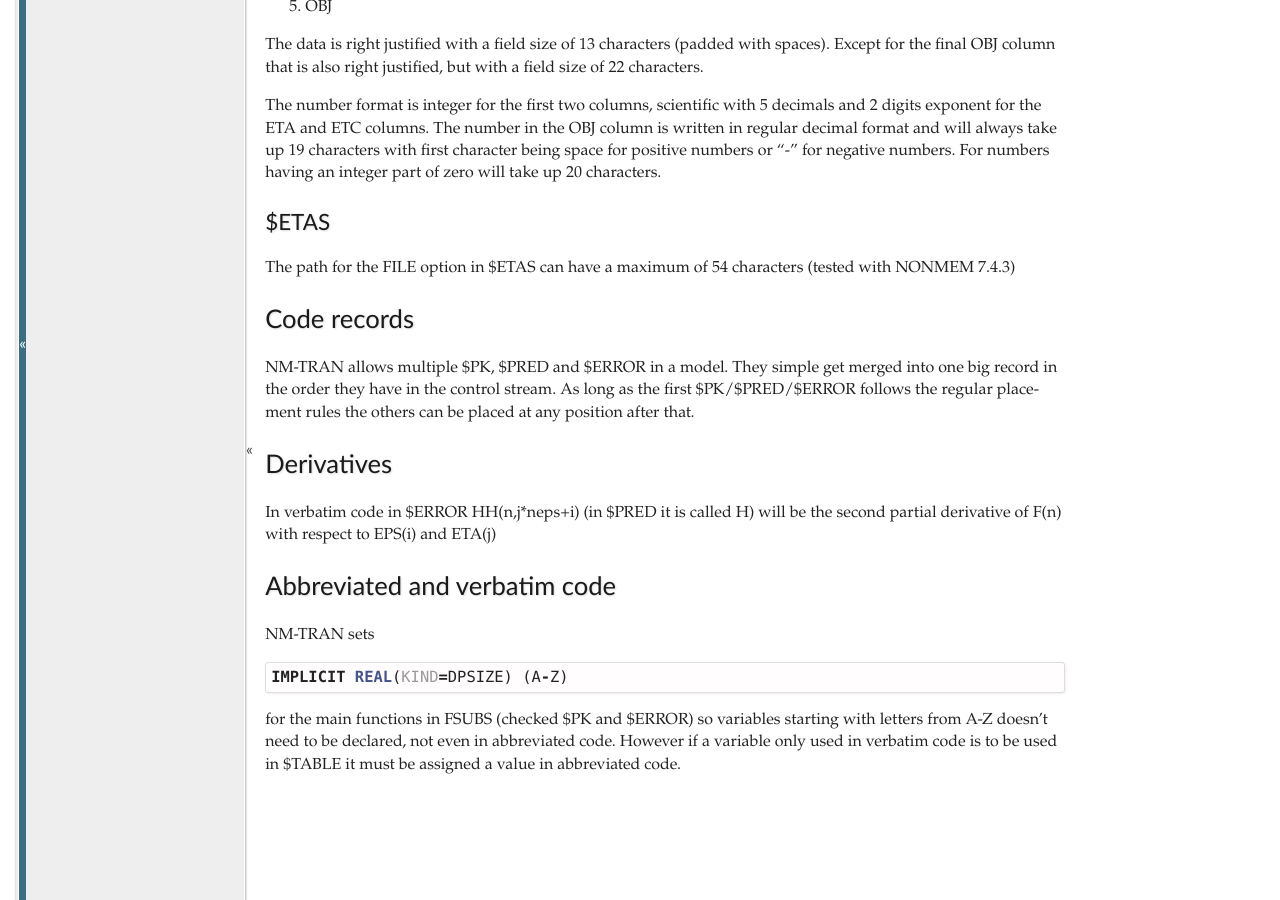
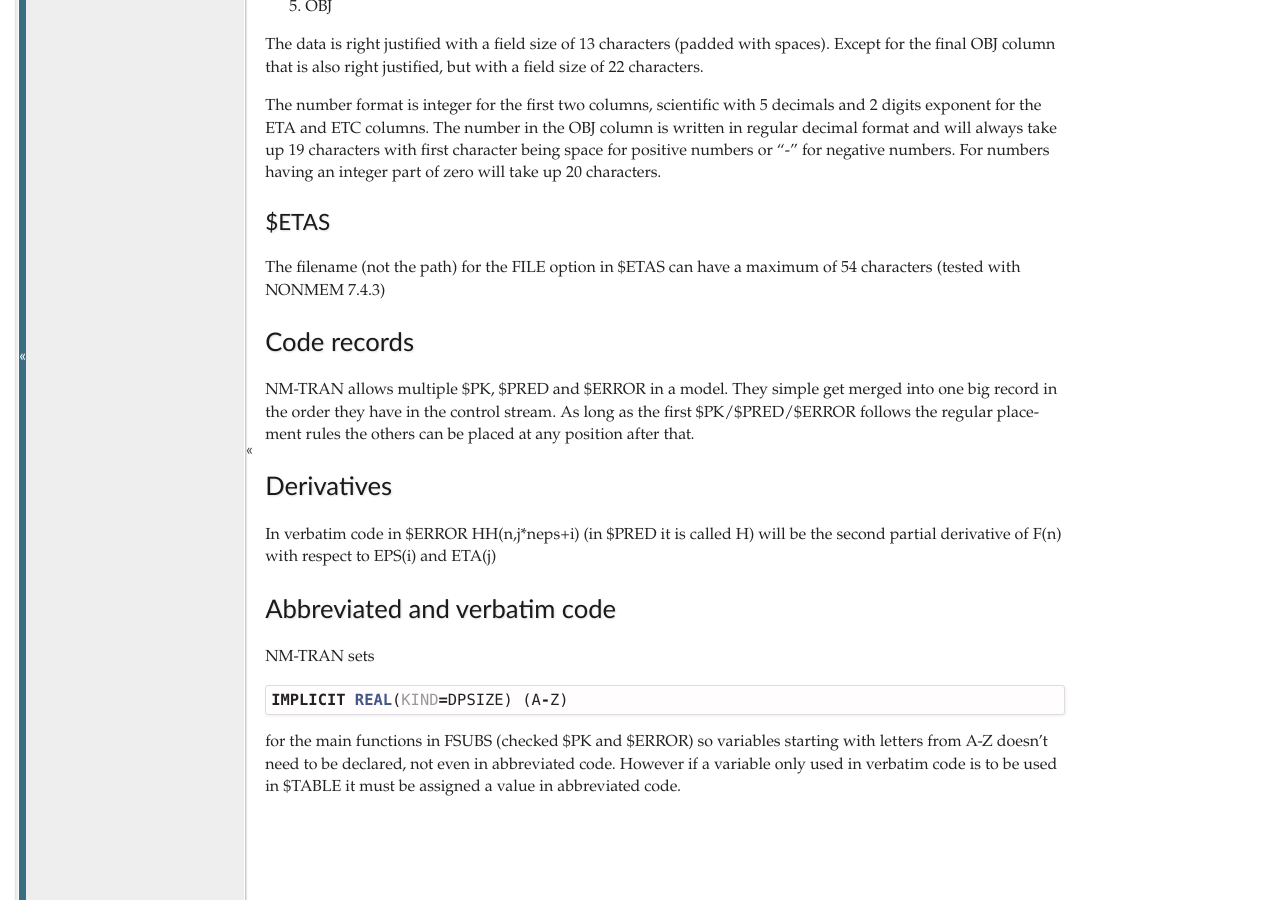
Before and after one commit to pharmpy/pharmpy, a Sphinx documentation site: the page built from docs/NONMEM.rst, in a window 1280 px wide and 900 px high, scrolled down 1951 px. Built offline with Sphinx 7.4.7, drawn with Linux system fonts in a browser that asks for light colours; pages that are not in the unit, such as notebooks, are missing from menus.

Commit message:
Correction to NONMEM doc

```diff
--- a/docs/NONMEM.rst
+++ b/docs/NONMEM.rst
@@ -88,7 +88,8 @@
 $ETAS
 ~~~~~
 
-The path for the FILE option in $ETAS can have a maximum of 54 characters (tested with NONMEM 7.4.3)
+The filename (not the path) for the FILE option in $ETAS can have a maximum of 54 characters (tested with NONMEM 7.4.3)
+
 
 
 Code records
```
